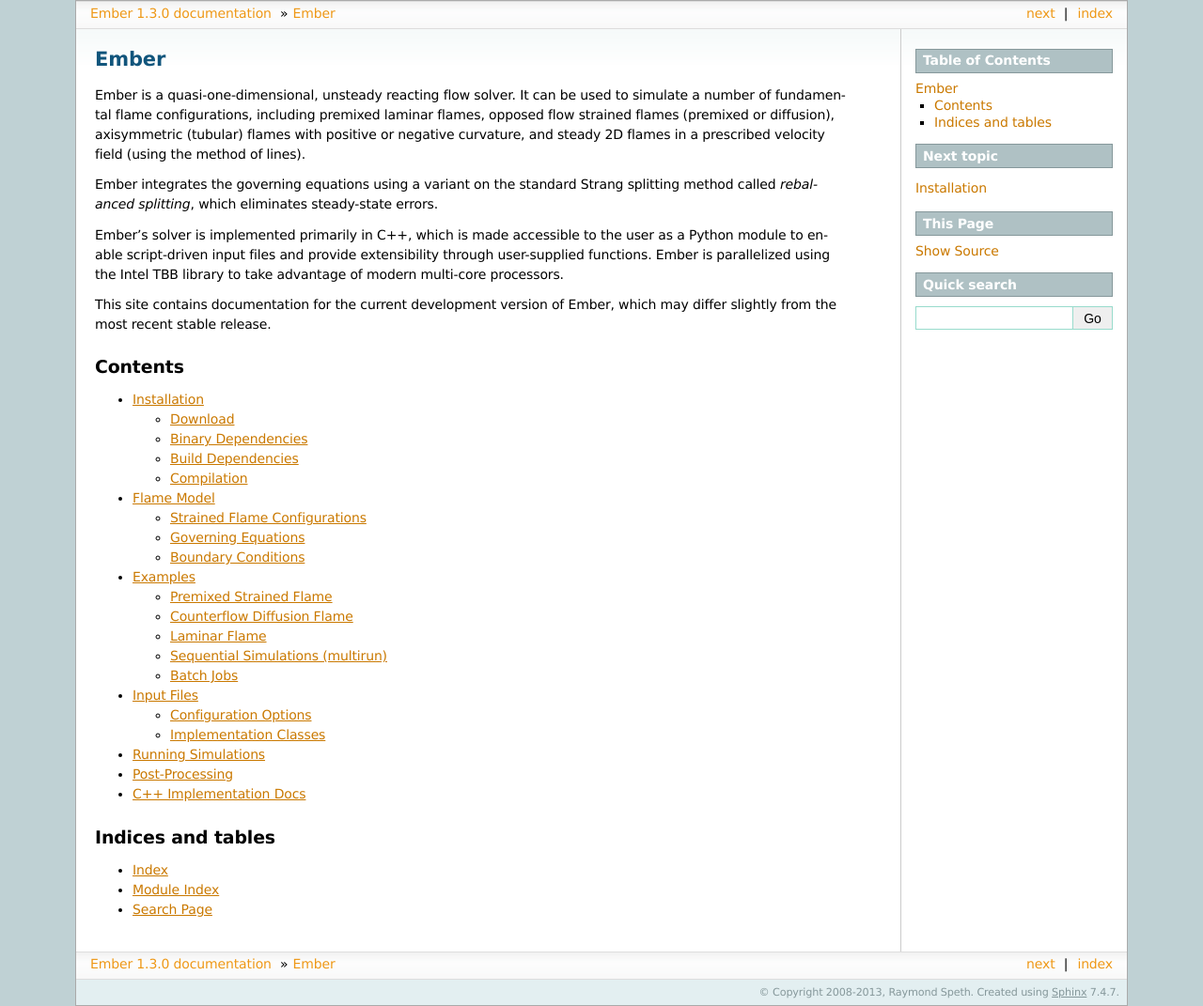
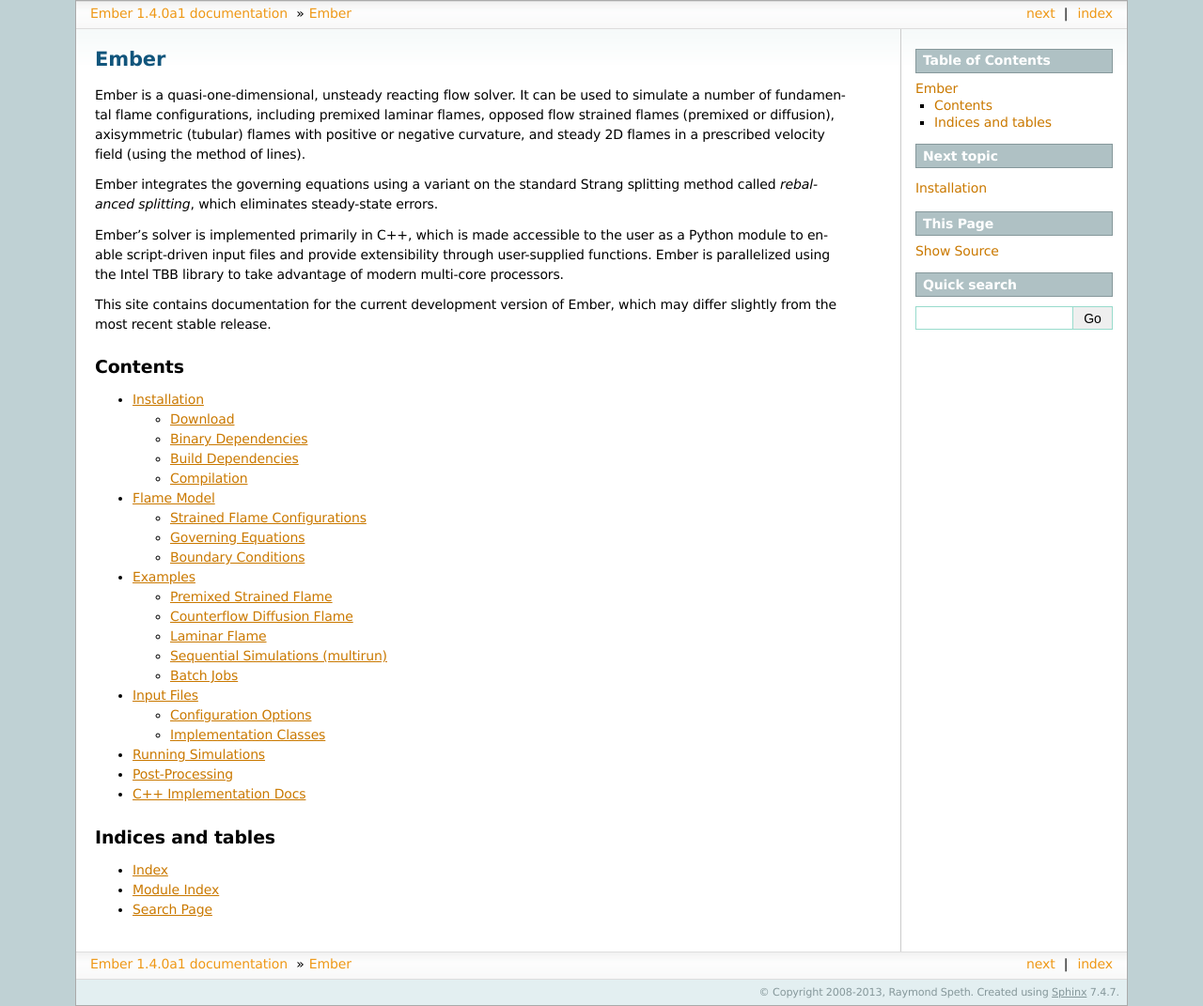
Before and after one commit to speth/ember, a Sphinx documentation site: the page built from doc/sphinx/source/index.rst, in a window 1280 px wide. Shown: the whole page at 94% size. Built offline with Sphinx 7.4.7, drawn with Linux system fonts in a browser that asks for light colours; formulas are drawn with MathJax 3.

Commit message:
Update version for development branch

```diff
--- a/doc/sphinx/source/conf.py
+++ b/doc/sphinx/source/conf.py
@@ -53,9 +53,9 @@
 # built documents.
 #
 # The short X.Y version.
-version = '1.3'
+version = '1.4'
 # The full version, including alpha/beta/rc tags.
-release = '1.3.0'
+release = '1.4.0a1'
 
 # The language for content autogenerated by Sphinx. Refer to documentation
 # for a list of supported languages.
```
Also changed, not shown: 2 other files.
